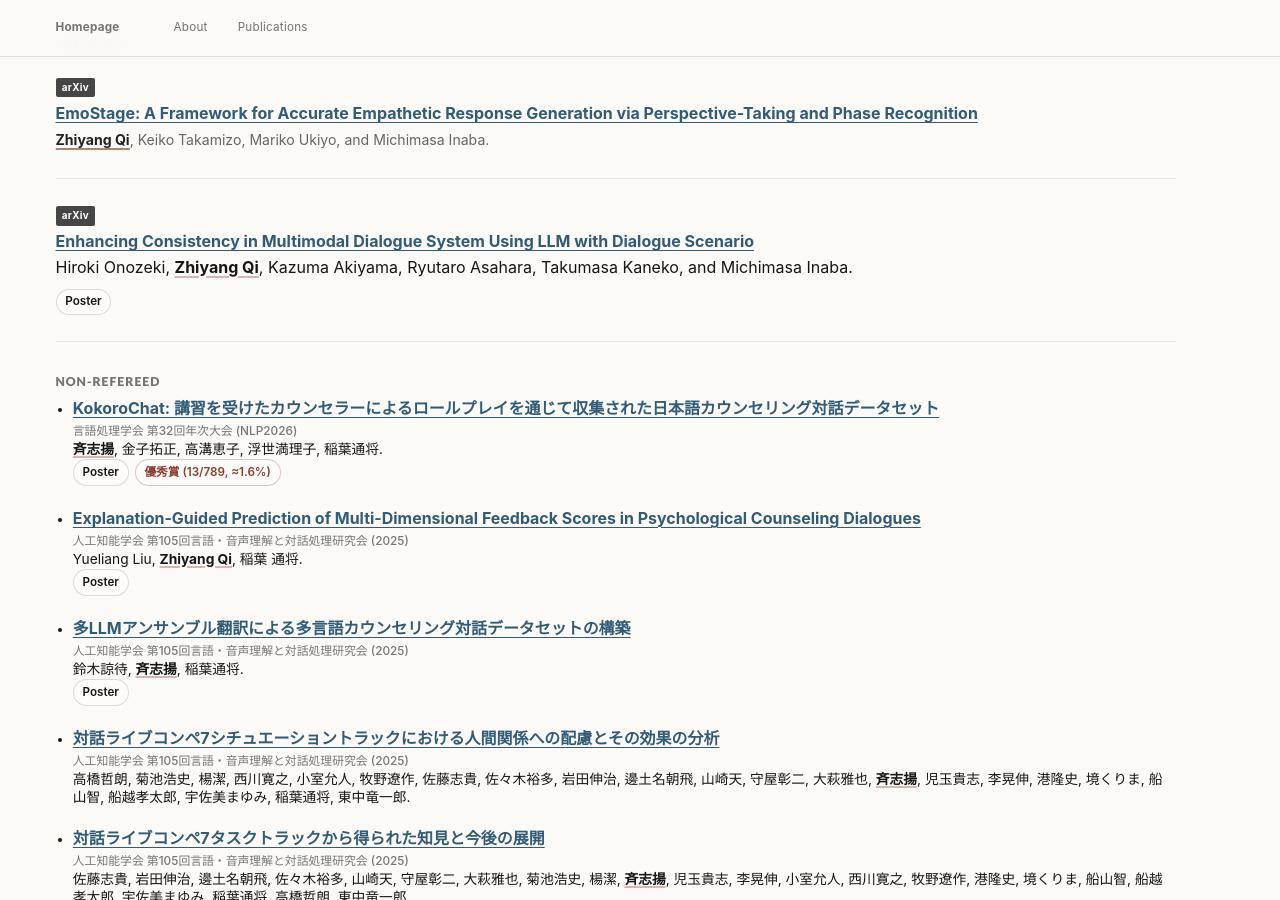
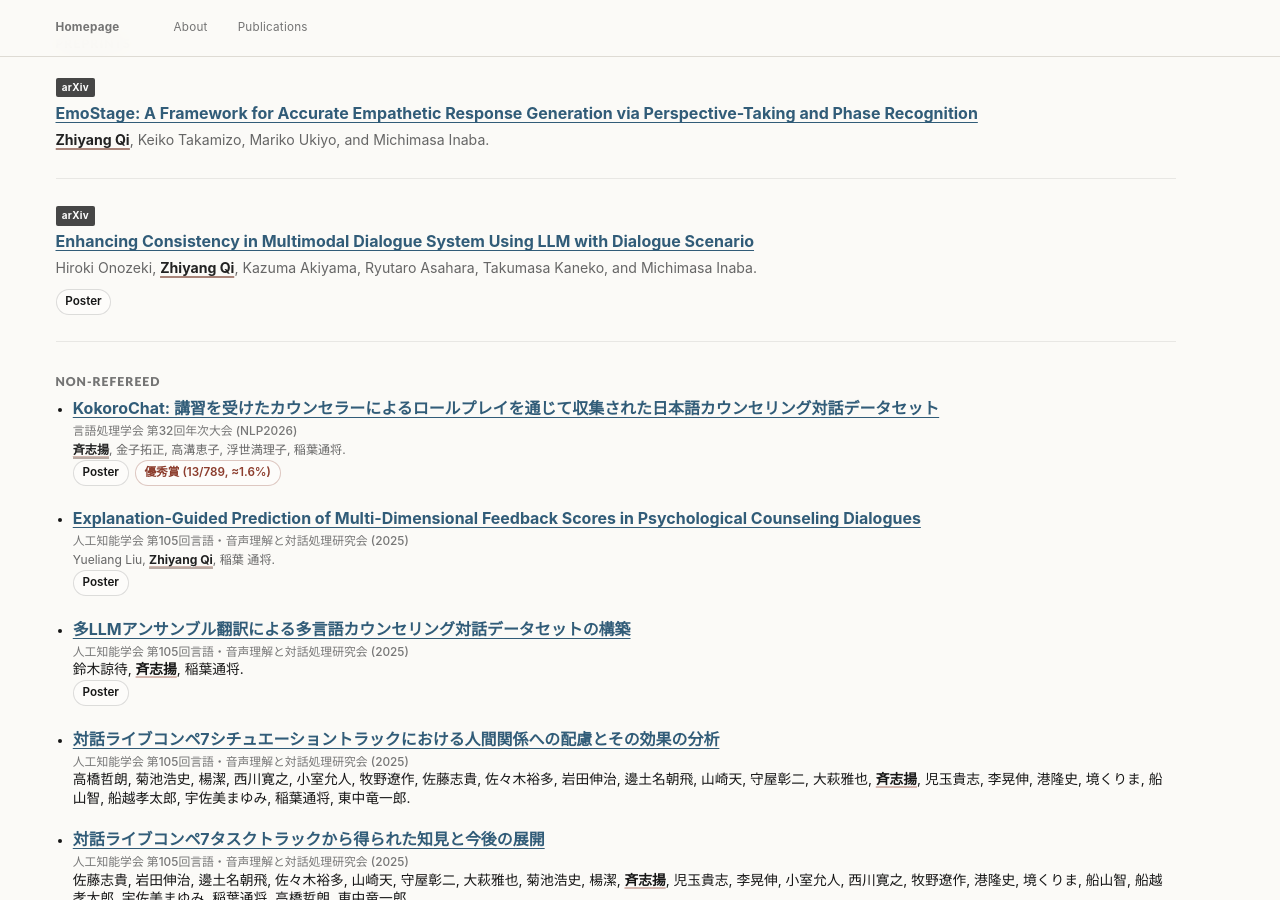
Before and after one commit to ZhiyangQi/ZhiyangQi.github.io, a Jekyll site: the page built from _pages/about.md, in a window 1280 px wide and 900 px high, scrolled down 3980 px. Built offline with Jekyll 4.4.1, drawn with Linux system fonts in a browser that asks for light colours; a script that is not in the unit is left out.

Commit message:
Update about.md

```diff
--- a/_pages/about.md
+++ b/_pages/about.md
@@ -116,7 +116,7 @@ redirect_from:
 
 - <span class="preprint-tag">arXiv</span>
   <span class="pub-title"><a href='https://arxiv.org/abs/2312.12808'><strong>Enhancing Consistency in Multimodal Dialogue System Using LLM with Dialogue Scenario</strong></a></span>
-  Hiroki Onozeki, <span class="myname">Zhiyang Qi</span>, Kazuma Akiyama, Ryutaro Asahara, Takumasa Kaneko, and Michimasa Inaba. <br><span class="pub-actions"><a href="https://drive.google.com/file/d/1v5mO5TTRWfBMRbpSTR9MA_w02SK9_6Ww/view?usp=sharing">Poster</a></span>
+  <span class="pub-authors">Hiroki Onozeki, <span class="myname">Zhiyang Qi</span>, Kazuma Akiyama, Ryutaro Asahara, Takumasa Kaneko, and Michimasa Inaba.</span> <br><span class="pub-actions"><a href="https://drive.google.com/file/d/1v5mO5TTRWfBMRbpSTR9MA_w02SK9_6Ww/view?usp=sharing">Poster</a></span>
 
 
 ## Non-refereed
@@ -125,12 +125,12 @@ redirect_from:
 
 - <span class="pub-title"><a href='https://www.anlp.jp/proceedings/annual_meeting/2026/pdf_dir/Q5-2.pdf'><strong>KokoroChat: 講習を受けたカウンセラーによるロールプレイを通じて収集された日本語カウンセリング対話データセット</strong></a></span>
   <span class="venue-note">言語処理学会 第32回年次大会 (NLP2026)</span> <br>
-  <span class="nonref-authors"><span class="myname">斉志揚</span>, 金子拓正, 高溝恵子, 浮世満理子, 稲葉通将.</span> <br>
+  <span class="pub-authors"><span class="myname">斉志揚</span>, 金子拓正, 高溝恵子, 浮世満理子, 稲葉通将.</span> <br>
   <span class="pub-actions"><a href="https://drive.google.com/file/d/1MvsIbTY6KmpswL46TOKiJxVwuYRefOlS/view?usp=sharing">Poster</a><span class="award-note">優秀賞 (13/789, ≈1.6%)</span></span>
 
 - <span class="pub-title"><a href='https://www.jstage.jst.go.jp/article/jsaislud/105/0/105_07/_article/-char/ja'><strong>Explanation-Guided Prediction of Multi-Dimensional Feedback Scores in Psychological Counseling Dialogues</strong></a></span>
   <span class="venue-note">人工知能学会 第105回言語・音声理解と対話処理研究会 (2025)</span> <br>
-  <span class="nonref-authors">Yueliang Liu, <span class="myname">Zhiyang Qi</span>, 稲葉 通将.</span> <br>
+  <span class="pub-authors">Yueliang Liu, <span class="myname">Zhiyang Qi</span>, 稲葉 通将.</span> <br>
   <span class="pub-actions"><a href="https://drive.google.com/file/d/1zn2bslbEnVclLlO4ETKepuhUkr47_64U/view?usp=sharing">Poster</a></span>
 
 - <span class="pub-title"><a href='https://www.jstage.jst.go.jp/article/jsaislud/105/0/105_47/_article/-char/ja/'><strong>多LLMアンサンブル翻訳による多言語カウンセリング対話データセットの構築</strong></a></span>
```
